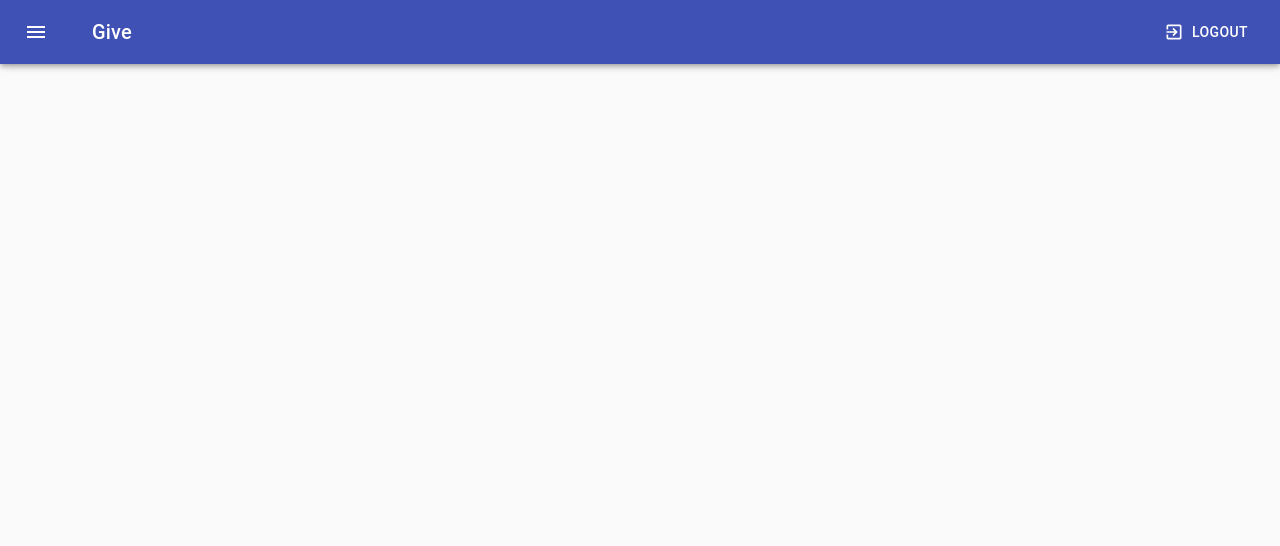
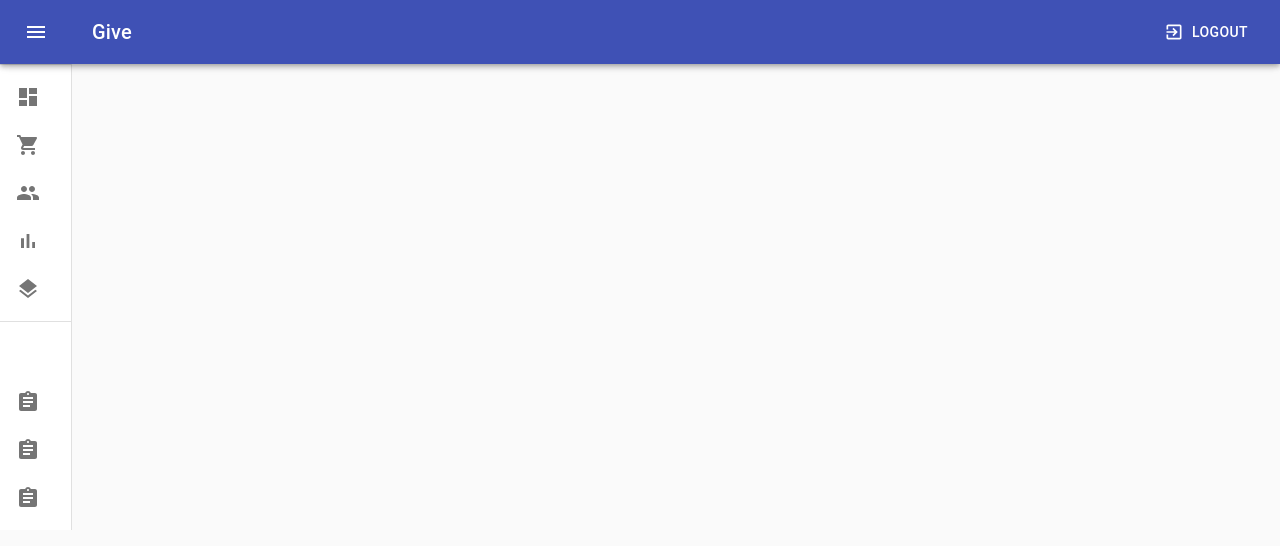
Before and after one commit to ehudthelefthand/yfc-front-react, a React (Create React App) app: page / in a window 1280 px wide. Shown: the top 546 px of the page. Built offline with nearby package versions, Linux system fonts and the light colour scheme.

Commit message:
Dashboard on Give pages update

```diff
--- a/src/pages/Give.js
+++ b/src/pages/Give.js
@@ -1,6 +1,6 @@
 import React, { useState } from 'react'
 import clsx from 'clsx'
-import {mainListItems} from './templates/listItems'
+import {mainListItems, secondaryListItems} from './templates/listItems'
 import {
     AppBar,
     Toolbar,
@@ -33,7 +33,8 @@ const useStyles = makeStyles(theme => ({
       display: 'flex',
       alignItems: 'center',
       justifyContent: 'flex-end',
-      padding: '0 8px'
+      padding: '0 8px',
+      ...theme.mixins.toolbar,
     },
 
     appBar: {
@@ -51,7 +52,7 @@ const useStyles = makeStyles(theme => ({
           easing: theme.transitions.easing.sharp,
           duration: theme.transitions.duration.enteringScreen,
         }),
-      },
+    },
 
     menuButton: {
         marginRight: theme.spacing(4)
@@ -65,27 +66,50 @@ const useStyles = makeStyles(theme => ({
         flexGrow: 1,
     },
 
-}))
+    drawerPaper: {
+        position: 'relative',
+        whiteSpace: 'nowrap',
+        width: drawerWidth,
+        transition: theme.transitions.create('width', {
+          easing: theme.transitions.easing.sharp,
+          duration: theme.transitions.duration.enteringScreen,
+        }),
+    },
+
+    drawerPaperClose: {
+        overflowX: 'hidden',
+        transition: theme.transitions.create('width', {
+          easing: theme.transitions.easing.sharp,
+          duration: theme.transitions.duration.leavingScreen,
+        }),
+        width: theme.spacing(7),
+        [theme.breakpoints.up('sm')]: {
+          width: theme.spacing(9),
+        },
+    },
+
+}));
 
 export default function Give() {
     const classes = useStyles();
     const [open, setOpen] = useState(false);
 
     const handleDrawerOpen = () => {
+        setOpen(true)
+    }
+
+    const handleDrawerClose = () => {
         setOpen(false)
     }
 
-    const handleDrawerClose = () => {
-        setOpen(true)
-    }
-
     return (
-        <div>
-            <AppBar>
-                <Toolbar>
+        <div className={classes.root}>
+            <AppBar className={clsx(classes.appBar, open && classes.appBarShift)}>
+                <Toolbar className={classes.toolbar}>
                     <IconButton
                         color="inherit"
                         edge="start"
+                        aria-label="open drawer"
                         className={clsx(classes.menuButton, open && classes.menuButtonHidden)}
                         onClick={handleDrawerOpen}
                     >
@@ -100,7 +124,13 @@ export default function Give() {
                     </Button>
                 </Toolbar>
             </AppBar>
-            <Drawer>
+            <Drawer
+                variant="permanent"
+                classes={{
+                    paper: clsx(classes.drawerPaper, !open && classes.drawerPaperClose),
+                }}
+                open={open}
+            >
                 <div className={classes.toolbarIcon}>
                     <IconButton onClick={handleDrawerClose}>
                         <ChevronLeft/>
@@ -109,7 +139,7 @@ export default function Give() {
                 <Divider />
                 <List> {mainListItems} </List>
                 <Divider/>
-
+                <List> {secondaryListItems} </List>
             </Drawer>
         </div>
     )
--- a/src/pages/templates/listItems.js
+++ b/src/pages/templates/listItems.js
@@ -3,8 +3,13 @@ import React from 'react'
 import { ListItemIcon,
          ListItem,
          ListItemText,
+         ListSubheader,
 } from '@material-ui/core'
-import {ShoppingCartIcon} from '@material-ui/icons/ShoppingCart'
+import ShoppingCartIcon from '@material-ui/icons/ShoppingCart'
+import PeopleIcon from '@material-ui/icons/People'
+import BarChartIcon from '@material-ui/icons/BarChart'
+import LayersIcon from '@material-ui/icons/Layers'
+import AssignmentIcon from '@material-ui/icons/Assignment'
 
 export const mainListItems = (
     <div>
@@ -14,11 +19,53 @@ export const mainListItems = (
             </ListItemIcon>
             <ListItemText primary="Dashboard" />
         </ListItem>
-
         <ListItem button>
             <ListItemIcon>
                 <ShoppingCartIcon/>
             </ListItemIcon>
+            <ListItemText primary="Orders" />
+        </ListItem>
+        <ListItem button>
+            <ListItemIcon>
+                <PeopleIcon />
+            </ListItemIcon>
+            <ListItemText primary="Customers" />
+        </ListItem>
+        <ListItem button>
+            <ListItemIcon>
+                <BarChartIcon />
+            </ListItemIcon>
+            <ListItemText primary="Reports" />
+        </ListItem>
+        <ListItem button>
+            <ListItemIcon>
+            <   LayersIcon />
+            </ListItemIcon>
+            <ListItemText primary="Integrations" />
         </ListItem>
     </div>
 );
+
+export const secondaryListItems = (
+    <div>
+        <ListSubheader inset> Svaed Reports </ListSubheader>
+        <ListItem button>
+            <ListItemIcon>
+                <AssignmentIcon />
+            </ListItemIcon>
+            <ListItemText primary="Current Month" />
+        </ListItem>
+        <ListItem button>
+            <ListItemIcon>
+                <AssignmentIcon />
+            </ListItemIcon>
+            <ListItemText primary="Last quarter" />
+        </ListItem>
+        <ListItem button>
+            <ListItemIcon>
+                <AssignmentIcon />
+            </ListItemIcon>
+             <ListItemText primary="Year-end sale" />
+        </ListItem>
+    </div>
+);
```
